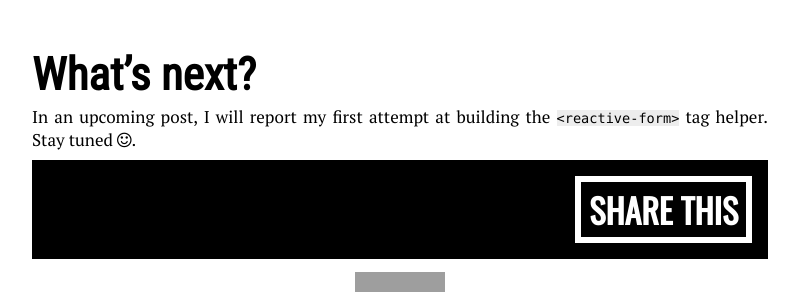
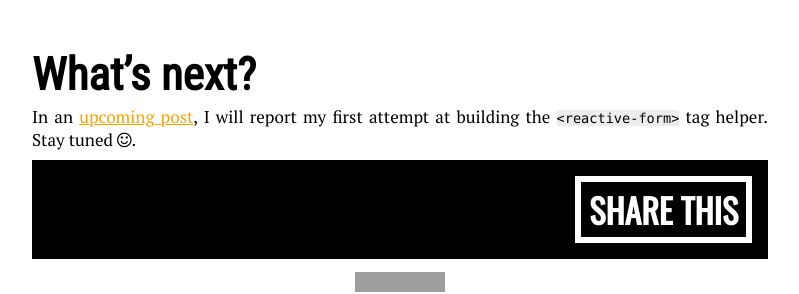
Before and after one commit to MissaouiChedy/MissaouiChedy.github.io, a Jekyll site: the page built from _posts/2017-02-25-considering-an-asp.net-core-reactive-form-tag-helper.md, in a window 1280 px wide and 900 px high, scrolled down 1562 px. Shown: the part 556-850 px from the top of the window, without its empty margins (240-1039 px from the left). Built offline with Jekyll 4.4.1, drawn with Linux system fonts in a browser that asks for light colours; nearby versions of some CDN libraries; comment, search, counter and statistics services are not loaded; some of the changed lines change nothing that is shown; grey boxes are pictures that could not be loaded.

Commit message:
updated post

```diff
--- a/_posts/2017-02-25-considering-an-asp.net-core-reactive-form-tag-helper.md
+++ b/_posts/2017-02-25-considering-an-asp.net-core-reactive-form-tag-helper.md
@@ -46,4 +46,4 @@ I am foreseeing a lot of challenges in the making of such a tag helper:
 
 ## What's next?
 
-In an upcoming post, I will report my first attempt at building the `<reactive-form>` tag helper. Stay tuned <i class="fa fa-smile-o" aria-hidden="true"></i>.
+In an [upcoming post](http://blog.techdominator.com/article/first-dynamic-form-tag-helper-attempt.html), I will report my first attempt at building the `<reactive-form>` tag helper. Stay tuned <i class="fa fa-smile-o" aria-hidden="true"></i>.
```
